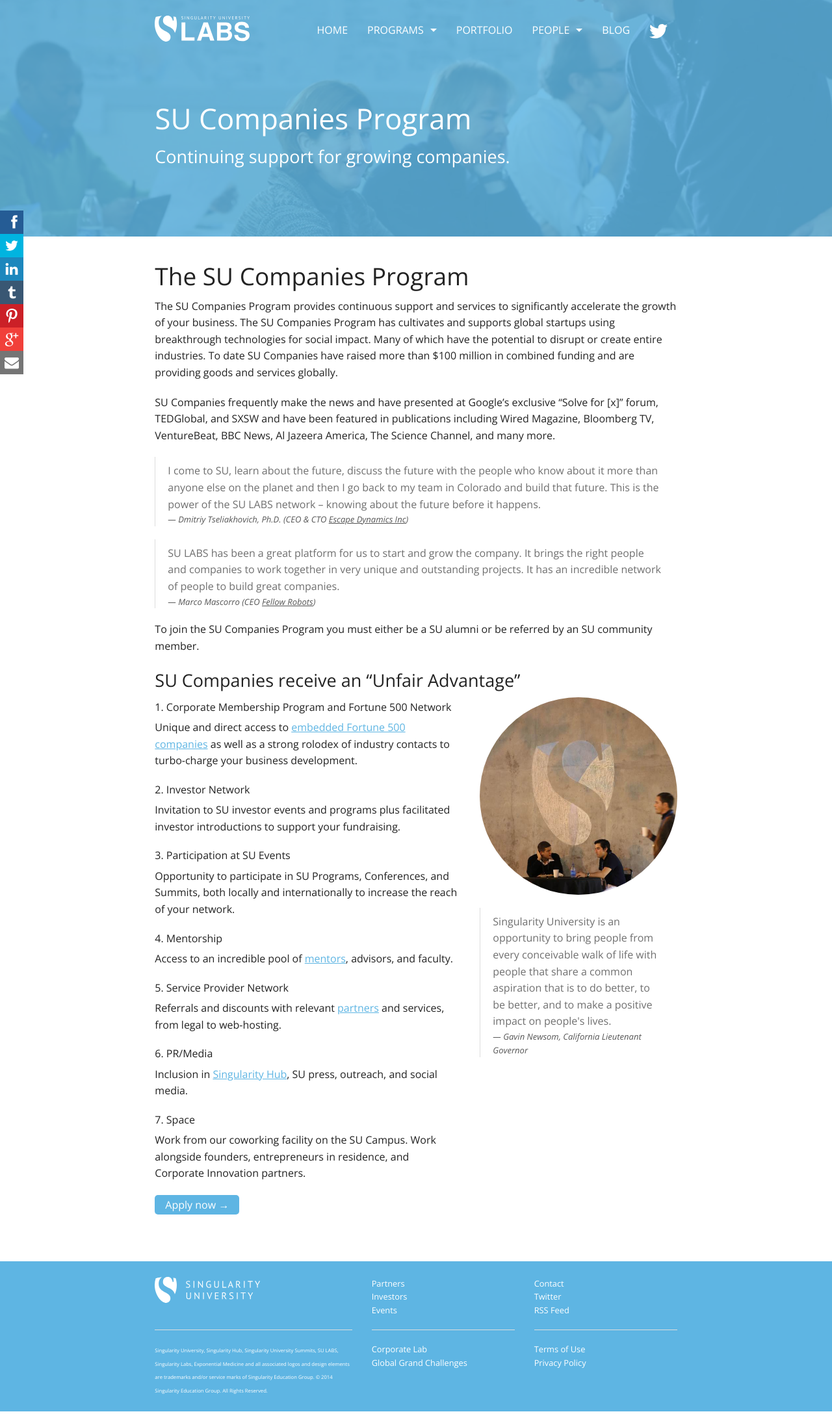
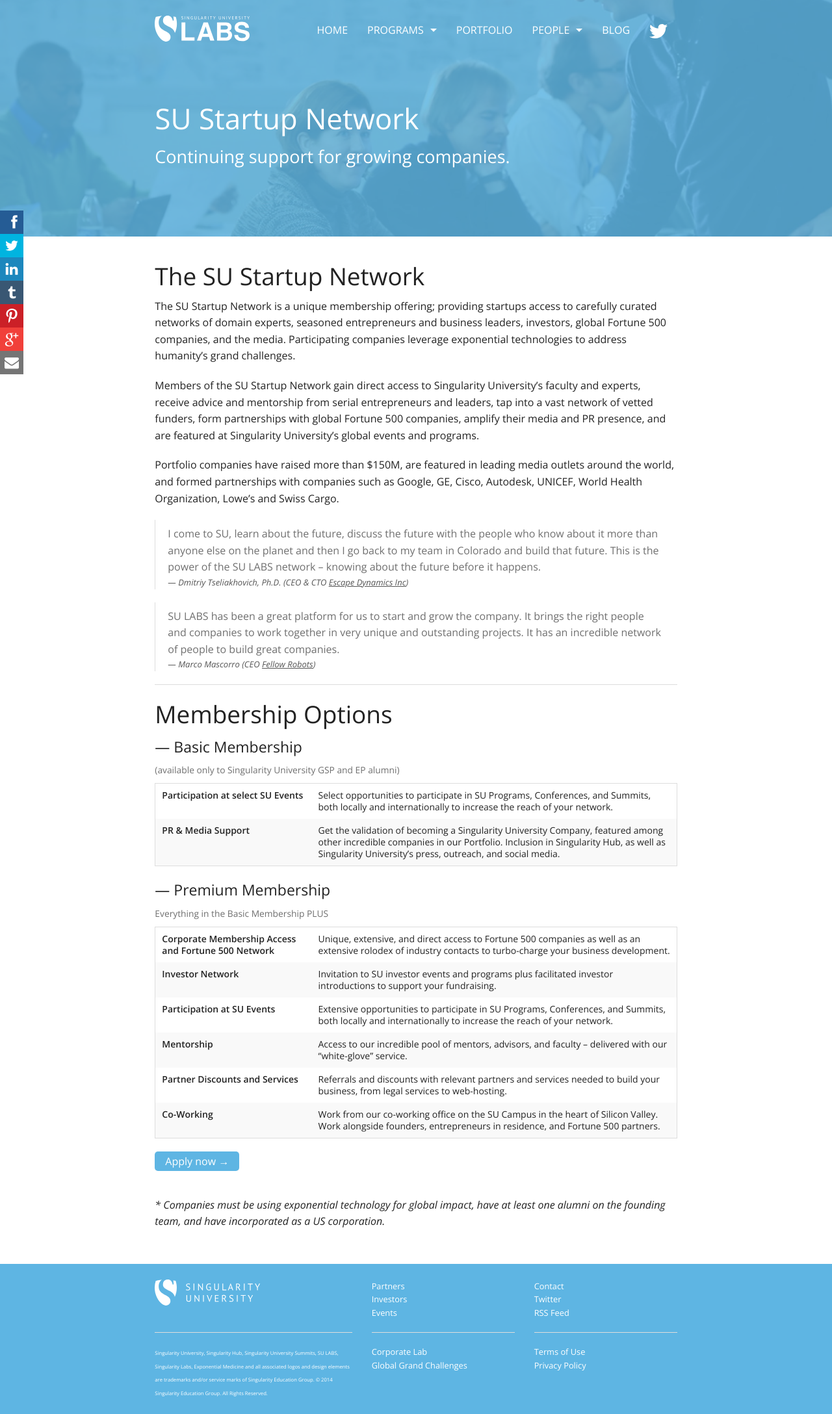
Before and after one commit to SingularityUniversity/startup, a Jekyll site: the page built from su-companies/index.html, in a window 1280 px wide. Shown: the whole page at 65% size. Built offline with Jekyll 4.4.1, drawn with Linux system fonts in a browser that asks for light colours; Markdown is read by kramdown in place of the engine named in the settings.

Commit message:
Changes to SU Startup Network

```diff
--- a/_includes/menu.html
+++ b/_includes/menu.html
@@ -15,7 +15,7 @@
 							<a href="" data-proofer-ignore>Programs</a>
 							<ul class="dropdown">
 								<li><a href="/accelerator/">Startup Accelerator</a></li>
-								<li><a href="/su-companies/">SU Companies Program</a></li>
+								<li><a href="/su-companies/">SU Startup Network</a></li>
 							</ul>
 						</li>
 						<li><a href="/portfolio/">Portfolio</a></li>
--- a/css/style.scss
+++ b/css/style.scss
@@ -45,7 +45,7 @@
 // @import "foundation/components/split-buttons";
 // @import "foundation/components/sub-nav";
 // @import "foundation/components/switches";
-// @import "foundation/components/tables";
+@import "foundation/components/tables";
 // @import "foundation/components/tabs";
 // @import "foundation/components/thumbs";
 // @import "foundation/components/tooltips";
@@ -196,3 +196,8 @@
 .blog-headline {
 	a { text-decoration: none; }
 }
+
+// Table specific styling
+td {
+	vertical-align: top;
+}
--- a/su-companies/index.html
+++ b/su-companies/index.html
@@ -1,13 +1,13 @@
 ---
 layout: default
-title: SU Companies
+title: SU Startup Network
 ---
 <div id="header-su-companies-bg">
 	<div id="header">
 		{% include menu.html %}
 		<div class="row">
 			<div class="header-promo large-10 columns large-offset-1 end">
-				<h1>SU Companies Program</h1>
+				<h1>SU Startup Network</h1>
 				<h3>Continuing support for growing companies.</h3>
 			</div>
 		</div>
@@ -17,36 +17,60 @@
 <div id="main-content">
 	<div class="row">
 		<div class="large-10 columns large-offset-1 end">
-			<h2>The SU Companies Program</h2>
-			<p>The SU Companies Program provides continuous support and services to significantly accelerate the growth of your business. The SU Companies Program has cultivates and supports global startups using breakthrough technologies for social impact. Many of which have the potential to disrupt or create entire industries. To date SU Companies have raised more than $100 million in combined funding and are providing goods and services globally.</p>
-			<p>SU Companies frequently make the news and have presented at Google’s exclusive “Solve for [x]” forum, TEDGlobal, and SXSW and have been featured in publications including Wired Magazine, Bloomberg TV, VentureBeat, BBC News, Al Jazeera America, The Science Channel, and many more.</p>
+			<h2>The SU Startup Network</h2>
+			<p>The SU Startup Network is a unique membership offering; providing startups access to carefully curated networks of domain experts, seasoned entrepreneurs and business leaders, investors, global Fortune 500 companies, and the media. Participating companies leverage exponential technologies to address humanity’s grand challenges.</p>
+			<p>Members of the SU Startup Network gain direct access to Singularity University’s faculty and experts, receive advice and mentorship from serial entrepreneurs and leaders, tap into a vast network of vetted funders, form partnerships with global Fortune 500 companies, amplify their media and PR presence, and are featured at Singularity University’s global events and programs.</p>
+			<p>Portfolio companies have raised more than $150M, are featured in leading media outlets around the world, and formed partnerships with companies such as Google, GE, Cisco, Autodesk, UNICEF, World Health Organization, Lowe’s and Swiss Cargo.</p>
 			<blockquote>I come to SU, learn about the future, discuss the future with the people who know about it more than anyone else on the planet and then I go back to my team in Colorado and build that future. This is the power of the SU LABS network – knowing about the future before it happens.<cite>Dmitriy Tseliakhovich, Ph.D. (CEO & CTO <a href="/portfolio/escapedynamics/">Escape Dynamics Inc</a>)</cite></blockquote>
 			<blockquote>SU LABS has been a great platform for us to start and grow the company. It brings the right people and companies to work together in very unique and outstanding projects. It has an incredible network of people to build great companies.<cite>Marco Mascorro (CEO <a href="/portfolio/fellowrobots/">Fellow Robots</a>)</cite></blockquote>
-			<p>To join the SU Companies Program you must either be a SU alumni or be referred by an SU community member.</p>
-			<h3>SU Companies receive an “Unfair Advantage”</h3>
-		</div>
-	</div>
-	<div class="row">
-		<div class="large-6 columns large-offset-1">
-			<h6>1. Corporate Membership Program and Fortune 500 Network</h6>
-			<p>Unique and direct access to <a href="http://singularityu.org/labs/corporate/">embedded Fortune 500 companies</a> as well as a strong rolodex of industry contacts to turbo-charge your business development.</p>
-			<h6>2. Investor Network<h6/>
-			<p>Invitation to SU investor events and programs plus facilitated investor introductions to support your fundraising.</p>
-			<h6>3. Participation at SU Events</h6>
-			<p>Opportunity to participate in SU Programs, Conferences, and Summits, both locally and internationally to increase the reach of your network.</p>
-			<h6>4. Mentorship</h6>
-			<p>Access to an incredible pool of <a href="/mentor">mentors</a>, advisors, and faculty.</p>
-			<h6>5. Service Provider Network</h6>
-			<p>Referrals and discounts with relevant <a href="/partners">partners</a> and services, from legal to web-hosting.</p>
- 			<h6>6. PR/Media</h6>
- 			<p>Inclusion in <a href="http://singularityhub.com/">Singularity Hub</a>, SU press, outreach, and social media.</p>
- 			<h6>7. Space</h6>
- 			<p>Work from our coworking facility on the SU Campus. Work alongside founders, entrepreneurs in residence, and Corporate Innovation partners.</p>
+
+			<hr>
+
+			<h2>Membership Options</h2>
+			<h4>— Basic Membership<br><small>(available only to Singularity University GSP and EP alumni)</small></h4>
+			<table>
+		  	<tbody>
+    			<tr>
+			      <td width="30%"><strong>Participation at select SU Events</strong></td>
+			      <td>Select opportunities to participate in SU Programs, Conferences, and Summits, both locally and internationally to increase the reach of your network.</td>
+			    </tr>
+   				<tr>
+			      <td><strong>PR & Media Support</strong></td>
+			      <td>Get the validation of becoming a Singularity University Company, featured among other incredible companies in our Portfolio. Inclusion in Singularity Hub, as well as Singularity University’s press, outreach, and social media.</td>
+    			</tr>
+			  </tbody>
+			</table>
+			<h4>— Premium Membership<br><small>Everything in the Basic Membership PLUS</small></h4>
+			<table>
+		  	<tbody>
+    			<tr>
+			      <td width="30%"><strong>Corporate Membership Access and Fortune 500 Network</strong></td>
+			      <td>Unique, extensive, and direct access to Fortune 500 companies as well as an extensive rolodex of industry contacts to turbo-charge your business development.</td>
+			    </tr>
+   				<tr>
+			      <td><strong>Investor Network</strong></td>
+			      <td>Invitation to SU investor events and programs plus facilitated investor introductions to support your fundraising.</td>
+    			</tr>
+   				<tr>
+			      <td><strong>Participation at SU Events</strong></td>
+			      <td>Extensive opportunities to participate in SU Programs, Conferences, and Summits, both locally and internationally to increase the reach of your network.</td>
+    			</tr>
+   				<tr>
+			      <td><strong>Mentorship</strong></td>
+			      <td>Access to our incredible pool of mentors, advisors, and faculty – delivered with our “white-glove” service.</td>
+    			</tr>
+   				<tr>
+			      <td><strong>Partner Discounts and Services</strong></td>
+			      <td>Referrals and discounts with relevant partners and services needed to build your business, from legal services to web-hosting.</td>
+    			</tr>
+   				<tr>
+			      <td><strong>Co-Working</strong></td>
+			      <td>Work from our co-working office on the SU Campus in the heart of Silicon Valley. Work alongside founders, entrepreneurs in residence, and Fortune 500 partners.</td>
+    			</tr>
+			  </tbody>
+			</table>
 			<p><a href="apply.html"><span class="button" id="applyLink">Apply now &rarr;</span></a></p>
-		</div>
-		<div class="large-4 columns end">
-			<p><img src="/img/su-companies.jpg" alt="SU Companies" class="round-image" /></p>
-			<p><blockquote>Singularity University is an opportunity to bring people from every conceivable walk of life with people that share a common aspiration that is to do better, to be better, and to make a positive impact on people's lives.<cite>Gavin Newsom, California Lieutenant Governor</cite></blockquote></p>
+			<p><em>* Companies must be using exponential technology for global impact, have at least one alumni on the founding team, and have incorporated as a US corporation.</em></p>
 		</div>
 	</div>
 </div> <!-- main-content -->
--- a/su-companies/thankyou.html
+++ b/su-companies/thankyou.html
@@ -22,7 +22,7 @@
 	</div>
 	<div class="row">
 		<div class="large-6 columns large-offset-1">
-			<p>Thank you for your interest in the SU LABS Companies Program. We will be in touch shortly. Your email address will only be used for this purpose.</p>
+			<p>Thank you for your interest in the SU LABS Startup Network. We will be in touch shortly. Your email address will only be used for this purpose.</p>
 			<p>
 				Our very best,<br />
 				The SU LABS Team
```
Also changed, not shown: su-companies/apply.html (+5 -5 lines), Gemfile.lock (added).
